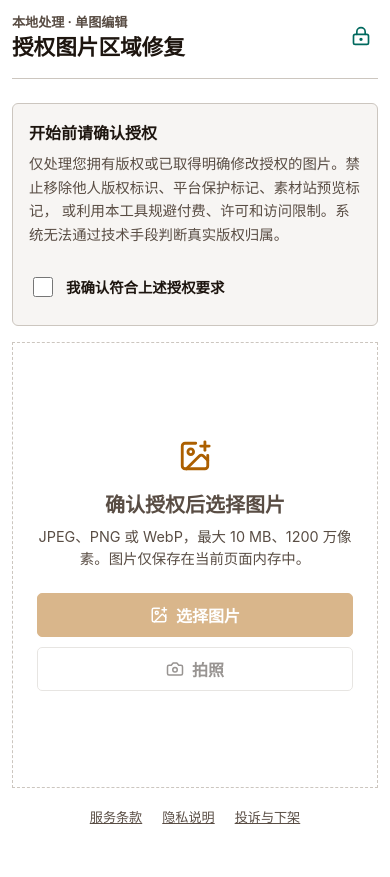
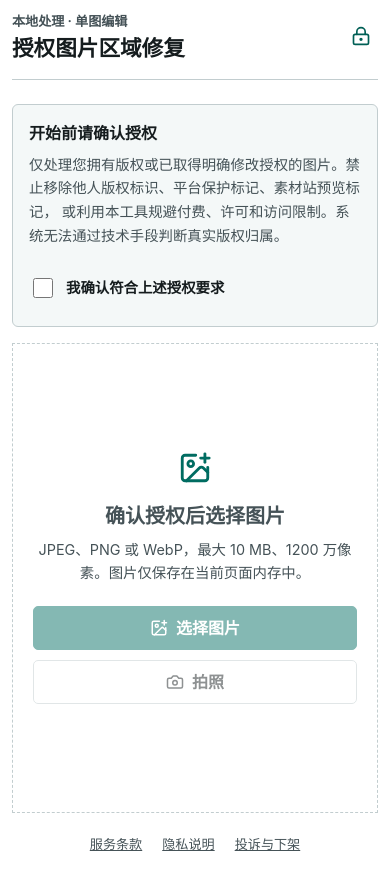
Before and after one commit to Ethon1130/ClariMend, a Next.js app: page / in a window 390 px wide. Before the commit the page ends 844 px from the top, so only its background shows below. Built offline with nearby package versions, Linux system fonts and the light colour scheme.

Commit message:
style(ui): 优化界面细节与移动端操作

```diff
--- a/app/globals.css
+++ b/app/globals.css
@@ -1,14 +1,14 @@
 :root {
   color-scheme: light;
   --background: oklch(1 0 0);
-  --surface: oklch(0.972 0.004 70);
-  --surface-strong: oklch(0.935 0.008 70);
-  --ink: oklch(0.205 0.018 60);
-  --muted: oklch(0.43 0.022 60);
-  --border: oklch(0.83 0.012 70);
-  --primary: oklch(0.56 0.15 68);
-  --primary-hover: oklch(0.49 0.145 68);
-  --accent: oklch(0.46 0.10 184);
+  --surface: oklch(0.975 0.004 210);
+  --surface-strong: oklch(0.94 0.008 210);
+  --ink: oklch(0.22 0.012 220);
+  --muted: oklch(0.43 0.018 220);
+  --border: oklch(0.84 0.012 210);
+  --primary: oklch(0.47 0.1 184);
+  --primary-hover: oklch(0.41 0.095 184);
+  --accent: oklch(0.43 0.09 184);
   --danger: oklch(0.49 0.18 28);
   --warning: oklch(0.62 0.15 73);
   --focus: oklch(0.6 0.16 250);
@@ -29,15 +29,19 @@ body {
   background: var(--background);
   color: var(--ink);
   font-family: "Microsoft YaHei", "PingFang SC", Inter, ui-sans-serif, system-ui, -apple-system, BlinkMacSystemFont, "Segoe UI", sans-serif;
+  line-height: 1.5;
+  text-rendering: optimizeLegibility;
 }
 
 button,
-input {
+input,
+select {
   font: inherit;
 }
 
 button:focus-visible,
 input:focus-visible,
+select:focus-visible,
 a:focus-visible {
   outline: 3px solid var(--focus);
   outline-offset: 2px;
@@ -45,7 +49,7 @@ a:focus-visible {
 
 button:disabled {
   cursor: not-allowed;
-  opacity: 0.45;
+  opacity: 0.48;
 }
 
 h1,
@@ -170,12 +174,12 @@ footer {
   flex-direction: column;
   justify-content: center;
   text-align: center;
-  transition: background 180ms ease-out, border-color 180ms ease-out;
+  transition: background 180ms cubic-bezier(0.22, 1, 0.36, 1), border-color 180ms cubic-bezier(0.22, 1, 0.36, 1);
 }
 
 .upload-zone[data-dragging="true"] {
   border-color: var(--primary);
-  background: oklch(0.965 0.026 68);
+  background: oklch(0.965 0.025 184);
 }
 
 .upload-zone[data-disabled="true"] {
@@ -208,7 +212,6 @@ footer {
 .text-button,
 .icon-button {
   border-radius: 5px;
-  cursor: pointer;
 }
 
 .primary-action,
@@ -218,6 +221,16 @@ footer {
   gap: 8px;
   justify-content: center;
   font-weight: 700;
+  transition: background 160ms cubic-bezier(0.22, 1, 0.36, 1), border-color 160ms cubic-bezier(0.22, 1, 0.36, 1), color 160ms cubic-bezier(0.22, 1, 0.36, 1), transform 160ms cubic-bezier(0.22, 1, 0.36, 1);
+}
+
+.primary-action:not(:disabled),
+.secondary-action:not(:disabled),
+.text-button:not(:disabled),
+.icon-button:not(:disabled),
+.candidate-list button:not(:disabled),
+.segmented-control button:not(:disabled) {
+  cursor: pointer;
 }
 
 .primary-action {
@@ -240,6 +253,12 @@ footer {
 .secondary-action:hover:not(:disabled),
 .icon-button:hover:not(:disabled) {
   background: var(--surface-strong);
+}
+
+.primary-action:active:not(:disabled),
+.secondary-action:active:not(:disabled),
+.icon-button:active:not(:disabled) {
+  transform: translateY(1px);
 }
 
 .file-error,
@@ -288,12 +307,13 @@ footer {
   color: var(--ink);
   flex: 0 0 44px;
   place-items: center;
+  transition: background 160ms cubic-bezier(0.22, 1, 0.36, 1), border-color 160ms cubic-bezier(0.22, 1, 0.36, 1), color 160ms cubic-bezier(0.22, 1, 0.36, 1), transform 160ms cubic-bezier(0.22, 1, 0.36, 1);
 }
 
 .icon-button[data-active="true"] {
   border-color: var(--primary);
-  background: oklch(0.94 0.04 68);
-  color: oklch(0.36 0.11 68);
+  background: oklch(0.94 0.035 184);
+  color: var(--primary-hover);
 }
 
 .toolbar-divider {
@@ -369,13 +389,18 @@ footer {
 }
 
 .text-button {
-  min-height: 32px;
+  min-height: 36px;
   padding: 0;
   border: 0;
   background: transparent;
   color: var(--accent);
   font-size: 0.82rem;
   font-weight: 700;
+  transition: color 160ms cubic-bezier(0.22, 1, 0.36, 1);
+}
+
+.text-button:hover:not(:disabled) {
+  color: var(--primary-hover);
 }
 
 dl {
@@ -429,7 +454,6 @@ dd {
   display: block;
   height: 100%;
   background: var(--accent);
-  transition: width 180ms ease-out;
 }
 
 .coverage-track span[data-risk="warning"] {
@@ -502,7 +526,6 @@ dd {
   border: 0;
   background: transparent;
   color: var(--accent);
-  cursor: pointer;
   place-items: center;
 }
 
@@ -587,7 +610,11 @@ dd {
   border-radius: 3px;
   background: transparent;
   color: var(--muted);
-  cursor: pointer;
+  transition: background 160ms cubic-bezier(0.22, 1, 0.36, 1), color 160ms cubic-bezier(0.22, 1, 0.36, 1);
+}
+
+.segmented-control button:hover:not([aria-pressed="true"]) {
+  color: var(--ink);
 }
 
 .segmented-control button[aria-pressed="true"] {
@@ -755,6 +782,22 @@ footer a {
   .brush-control {
     margin-left: 6px;
   }
+
+  .editor-toolbar {
+    overscroll-behavior-x: contain;
+    scrollbar-color: var(--border) transparent;
+    scrollbar-width: thin;
+  }
+
+  .text-button,
+  .candidate-list button {
+    min-height: 44px;
+  }
+
+  .candidate-list button {
+    width: 44px;
+    height: 44px;
+  }
 }
 
 @media (max-width: 560px) {
@@ -802,11 +845,23 @@ footer a {
   }
 
   .segmented-control button {
+    min-height: 44px;
     flex: 1;
     padding: 0 7px;
   }
 
+  .upload-zone {
+    min-height: 470px;
+    padding: 36px 20px;
+  }
+
+  .export-panel select {
+    min-height: 44px;
+  }
+
   footer {
+    min-height: 64px;
+    padding-bottom: env(safe-area-inset-bottom);
     flex-wrap: wrap;
     gap: 10px 20px;
   }
--- a/components/image-editor.tsx
+++ b/components/image-editor.tsx
@@ -410,14 +410,14 @@ export default function ImageEditor({ image, onClear }: Props) {
           </button>
         ))}
         <span className="toolbar-divider" aria-hidden="true" />
+        <button aria-label="适应窗口" className="icon-button" onClick={fitView} title="适应窗口" type="button">
+          <Maximize aria-hidden="true" size={19} />
+        </button>
         <button aria-label="撤销" className="icon-button" disabled={!history.past.length} onClick={undo} title="撤销" type="button">
           <Undo2 aria-hidden="true" size={19} />
         </button>
         <button aria-label="重做" className="icon-button" disabled={!history.future.length} onClick={redo} title="重做" type="button">
           <Redo2 aria-hidden="true" size={19} />
-        </button>
-        <button aria-label="适应窗口" className="icon-button" onClick={fitView} title="适应窗口" type="button">
-          <Maximize aria-hidden="true" size={19} />
         </button>
         <button aria-label="删除选区" className="icon-button" disabled={!selectedId} onClick={deleteSelected} title="删除选区" type="button">
           <Trash2 aria-hidden="true" size={19} />
```
